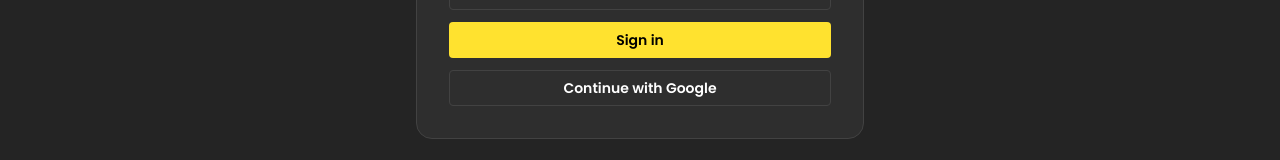
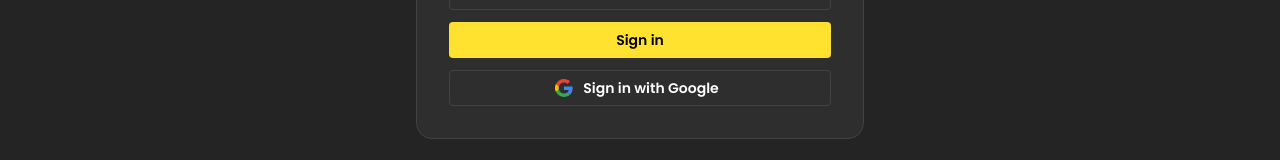
Before and after one commit to monashcoding/mploy-app, a Next.js app in the folder frontend/: page /sign-in in a window 1280 px wide. Shown: the part 377-537 px from the top of the page. Built offline with nearby package versions, Linux system fonts and the light colour scheme; no server answers.

Commit message:
Frontend/michael/sign in UI (#251)

```diff
--- a/frontend/src/app/sign-in/page.tsx
+++ b/frontend/src/app/sign-in/page.tsx
@@ -77,8 +77,16 @@ export default function SignInPage() {
           <Button
             variant="default"
             onClick={() => signIn("google", { callbackUrl })}
+            leftSection={
+              <svg width="18" height="18" viewBox="0 0 48 48">
+                <path fill="#EA4335" d="M24 9.5c3.54 0 6.71 1.22 9.21 3.6l6.85-6.85C35.9 2.38 30.47 0 24 0 14.62 0 6.51 5.38 2.56 13.22l7.98 6.19C12.43 13.72 17.74 9.5 24 9.5z"/>
+                <path fill="#4285F4" d="M46.98 24.55c0-1.57-.15-3.09-.38-4.55H24v9.02h12.94c-.58 2.96-2.26 5.48-4.78 7.18l7.73 6c4.51-4.18 7.09-10.36 7.09-17.65z"/>
+                <path fill="#FBBC05" d="M10.53 28.59a14.5 14.5 0 0 1 0-9.18l-7.98-6.19a24.01 24.01 0 0 0 0 21.56l7.98-6.19z"/>
+                <path fill="#34A853" d="M24 48c6.48 0 11.93-2.13 15.89-5.81l-7.73-6c-2.15 1.45-4.92 2.3-8.16 2.3-6.26 0-11.57-4.22-13.47-9.91l-7.98 6.19C6.51 42.62 14.62 48 24 48z"/>
+              </svg>
+            }
           >
-            Continue with Google
+            Sign in with Google
           </Button>
         </form>
       </Card>
--- a/frontend/src/app/sign-up/page.tsx
+++ b/frontend/src/app/sign-up/page.tsx
@@ -74,8 +74,16 @@ export default function SignUpPage() {
           <Button
             variant="default"
             onClick={() => signIn("google", { callbackUrl: "/my-applications" })}
+            leftSection={
+              <svg width="18" height="18" viewBox="0 0 48 48">
+                <path fill="#EA4335" d="M24 9.5c3.54 0 6.71 1.22 9.21 3.6l6.85-6.85C35.9 2.38 30.47 0 24 0 14.62 0 6.51 5.38 2.56 13.22l7.98 6.19C12.43 13.72 17.74 9.5 24 9.5z"/>
+                <path fill="#4285F4" d="M46.98 24.55c0-1.57-.15-3.09-.38-4.55H24v9.02h12.94c-.58 2.96-2.26 5.48-4.78 7.18l7.73 6c4.51-4.18 7.09-10.36 7.09-17.65z"/>
+                <path fill="#FBBC05" d="M10.53 28.59a14.5 14.5 0 0 1 0-9.18l-7.98-6.19a24.01 24.01 0 0 0 0 21.56l7.98-6.19z"/>
+                <path fill="#34A853" d="M24 48c6.48 0 11.93-2.13 15.89-5.81l-7.73-6c-2.15 1.45-4.92 2.3-8.16 2.3-6.26 0-11.57-4.22-13.47-9.91l-7.98 6.19C6.51 42.62 14.62 48 24 48z"/>
+              </svg>
+            }
           >
-            Continue with Google
+            Sign up with Google
           </Button>
         </form>
       </Card>
--- a/frontend/src/components/layout/nav-links.tsx
+++ b/frontend/src/components/layout/nav-links.tsx
@@ -61,7 +61,7 @@ export default function NavLinks() {
           </Menu.Dropdown>
         </Menu>
       ) : (
-        <Link className={linkClass("/sign-in")} href="/sign-in">
+        <Link className={`${linkClass("/sign-in")} whitespace-nowrap`} href="/sign-in">
           Sign in
         </Link>
       )}
```
